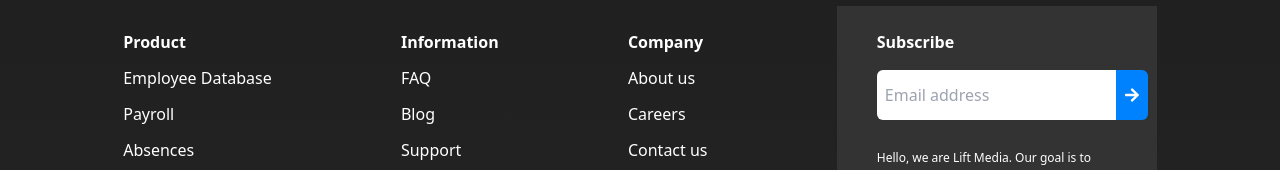
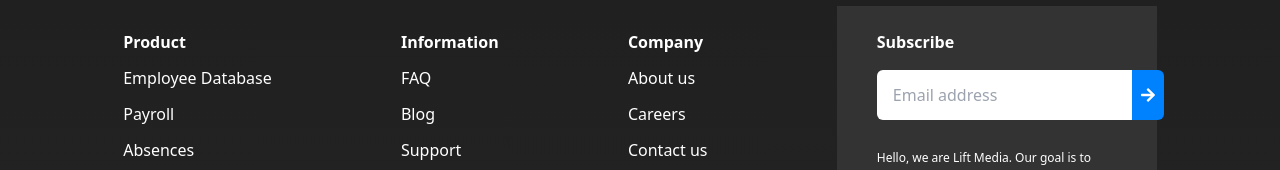
Before and after one commit to Vivekkharnotia/LibraryManagementSystem, a Next.js app: page / in a window 1280 px wide. Shown: the part 1890-2060 px from the top of the page. Built offline with nearby package versions, Linux system fonts and the light colour scheme.

Commit message:
footer UI updated

```diff
--- a/components/general/Footer.jsx
+++ b/components/general/Footer.jsx
@@ -62,13 +62,11 @@ const Footer = () => {
               <input
                 type="email"
                 placeholder="Email address"
-                className="flex-1 h-[50px] rounded-l-[6px] bg-[#FFF] outline-none pl-2 text-[#333]"
+                className="flex-1 h-[50px] rounded-l-[6px] bg-[#FFF] outline-none pl-4 pr-2 text-[#333]"
               />
-              <div className="bg-[#0081FE] h-[50px] w-[50px] flex items-center p-2 rounded-r-[6px] justify-center">
-                <button>
-                  <FaArrowRight />
-                </button>
-              </div>
+              <button className="bg-[#0081FE] h-[50px] w-[50px] flex items-center p-2 rounded-r-[6px] justify-center">
+                <FaArrowRight />
+              </button>
             </div>
             <span className="text-[12px]">
               Hello, we are Lift Media. Our goal is to translate the positive
```
